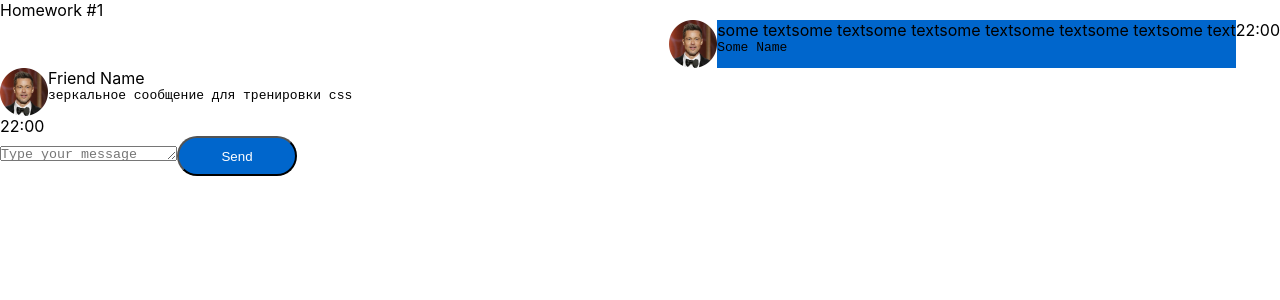
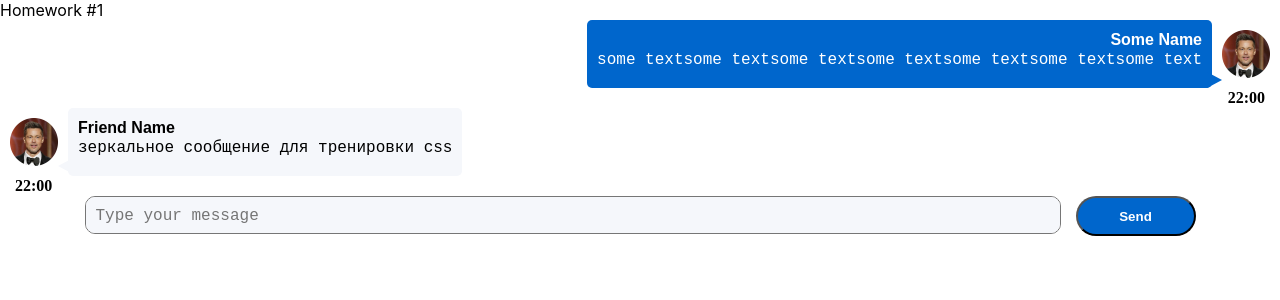
Before and after one commit to arturican/homework_old, a React (Create React App) app: page / in a window 1280 px wide. Shown: the top 300 px of the page. Built offline with nearby package versions, Linux system fonts and the light colour scheme.

Commit message:
выполнил первую домашку

```diff
--- a/src/s1-main/App.module.css
+++ b/src/s1-main/App.module.css
@@ -10,6 +10,13 @@
     align-items: stretch;
     margin-left: auto;
     margin-right: auto;
+    font-family: Montserrat;
+    font-size: 16px;
+    font-weight: 400;
+    line-height: 20px;
+    letter-spacing: 0em;
+    text-align: left;
+
 }
 
 .hwTitle {
--- a/src/s2-homeworks/hw01/friend-message/FriendMessage.module.css
+++ b/src/s2-homeworks/hw01/friend-message/FriendMessage.module.css
@@ -1,5 +1,5 @@
 .friendMessage {
-
+    position: relative;
 }
 
 .friendImageAndText {
@@ -8,26 +8,39 @@
 }
 
 .friendImageAndText img {
+    margin: 10px;
     height: 48px;
     width: 48px;
 }
 
 .friendText {
-
+    position: relative;
+    background: #F5F7FB;
+    padding: 10px;
+    border-radius: 5px;
 }
 
-.friendText:after {
-
+.friendText:before {
+    content: '';
+    position: absolute;
+    top: 250%;
+    left: -10px;
+    border-width: 8px 15px 8px 0;
+    border-color: transparent #F5F7FB transparent transparent;
+    border-style: solid;
+    transform: translateY(-750%);
 }
 
 .friendName {
-
+    font-weight: bold;
+    font-family: 'Montserrat', sans-serif;
 }
 
 .friendMessageText {
-
+    /* Здесь могут быть стили для .friendMessageText */
 }
 
 .friendTime {
-
+    margin-left: 15px;
+    font-weight: bold;
 }
--- a/src/s2-homeworks/hw01/message-sender/MessageSender.module.css
+++ b/src/s2-homeworks/hw01/message-sender/MessageSender.module.css
@@ -1,28 +1,42 @@
 .sendForm {
-  font-family: Montserrat;
-  font-size: 16px;
+    font-family: 'Montserrat', sans-serif;  /* Добавлено значение font-family с одинарными кавычками и generic font */
+    font-size: 16px;
+    margin: 0 auto;  /* Заменено margin-left и margin-right на более краткую форму */
+    height: 40px;
+}
 
+
+.textarea {
+ /* Использование относительной ширины */
+    width: 976px;
+    box-sizing: border-box; /* Учесть padding и border в общей ширине элемента */
+    height: 200px; /* Высота по умолчанию (можно настроить по желанию) */
+    padding: 10px; /* Поля вокруг текстовой области */
+    border-radius: 10px; /* Скругление углов */
+    font-size: 16px; /* Размер шрифта */
+    resize: none;
+    background: #F5F7FB;
 
 }
 
-.textarea {
-
-}
 
 .button {
-  width: 120px;
-  height: 40px;
-  top: 432px;
-  left: 1090px;
-  border-radius: 20px;
-  background: #0066cc;
-  color: #FFFFFF;
-
+    width: 120px;
+    height: 40px;
+    border-radius: 20px;
+    background-color: #0066cc;  /* Использование background-color вместо background */
+    color: #FFFFFF;
+    margin-left: 15px;
+    font-weight: bold;  /* Заменено bolder на bold */
+    font-family: 'Montserrat', sans-serif;
+    position: relative;  /* Добавлен position: relative; для использования top и left */
+    vertical-align: top;
 }
-
 .button:hover {
-
+    /* Добавлены стили для состояния hover */
+    background-color: #004080;
 }
 .button:active {
-
+    /* Добавлены стили для состояния active */
+    background-color: #003366;
 }
--- a/src/s2-homeworks/hw01/message/Message.module.css
+++ b/src/s2-homeworks/hw01/message/Message.module.css
@@ -1,37 +1,52 @@
 .message {
-    display: flex;
-    flex-direction: row;
-    justify-content: flex-end;
-
-
+    position: relative;
 }
 
 .imageAndText {
     display: flex;
-    flex-direction: row;
+    flex-direction: row-reverse;
 }
 
 .imageAndText img {
+    margin: 10px;
     height: 48px;
     width: 48px;
 }
 
 .text {
+    position: relative;
     background: #0066cc;
-}
-
-.text:after {
+    padding: 10px;
+    color: white;
+    border-radius: 5px;
 
 }
 
+.text:before {
+    content: '';
+    position: absolute;
+    top: 88%;
+    right: -10px;
+    border-width: 8px 0 8px 15px;
+    border-color: transparent transparent transparent #0066cc;
+    border-style: solid;
+    transform: translateY(-50%);
+}
+
 .name {
-
+    display: flex;
+    flex-direction: row-reverse;
+    font-weight: bold;
+    font-family: 'Montserrat', sans-serif;
 }
 
 .messageText {
-
+    color: white;
 }
 
 .time {
-
+    display: flex;
+    flex-direction: row-reverse;
+    margin-right: 15px;
+    font-weight: bold;
 }
--- a/src/s2-homeworks/hw01/message/Message.tsx
+++ b/src/s2-homeworks/hw01/message/Message.tsx
@@ -22,12 +22,12 @@ const Message = (props: MessagePropsType) => {
                 <div className={s.text}>
                     <div id={'hw1-name-' + props.message.id} className={s.name}>
                         {/*создаёт студент*/}
-                        {props.message.message.text}
+                        {props.message.user.name}
                         {/**/}
                     </div>
                     <pre id={'hw1-text-' + props.message.id} className={s.messageText}>
                         {/*создаёт студент*/}
-                        {props.message.user.name}
+                        {props.message.message.text}
                         {/**/}
                     </pre>
                 </div>
```
